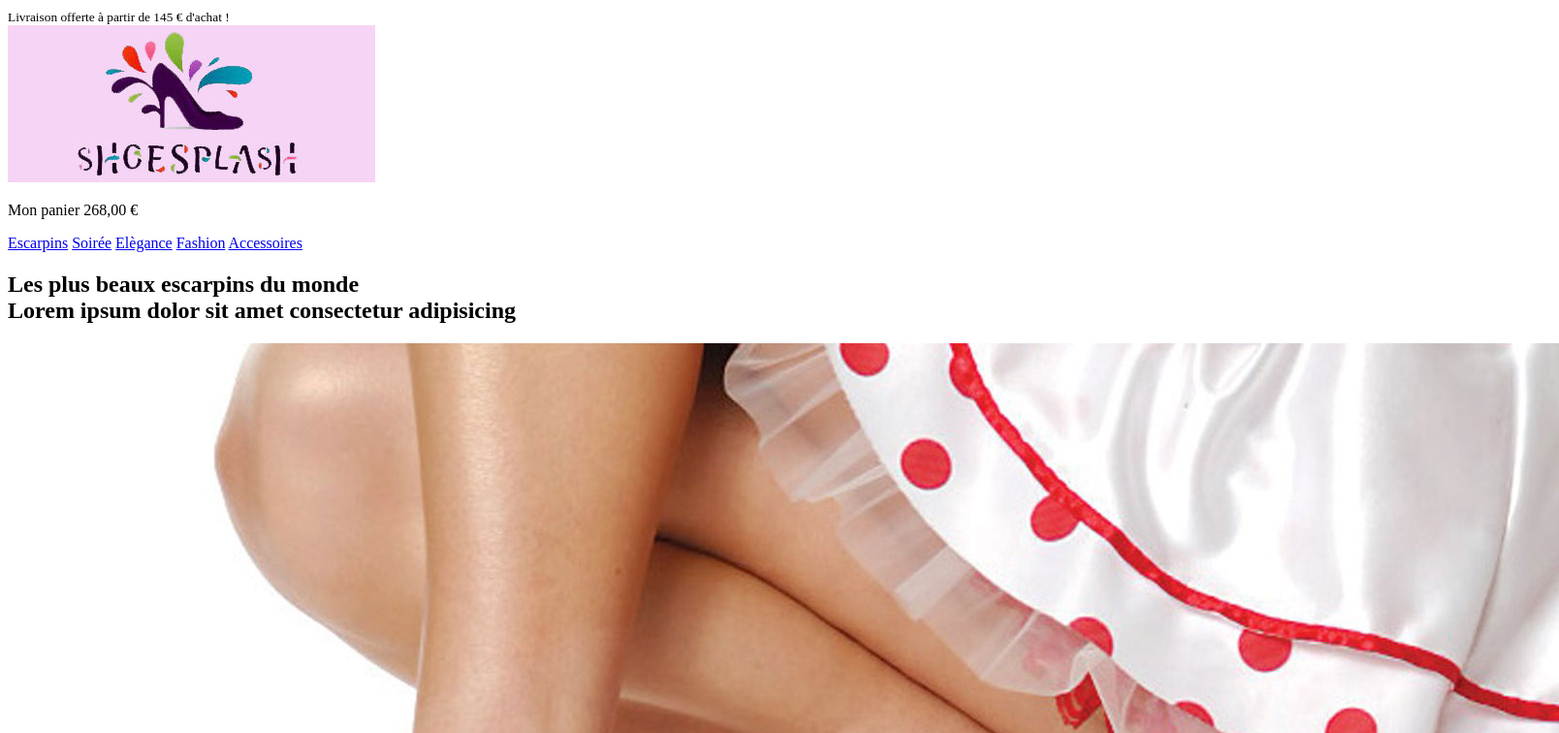
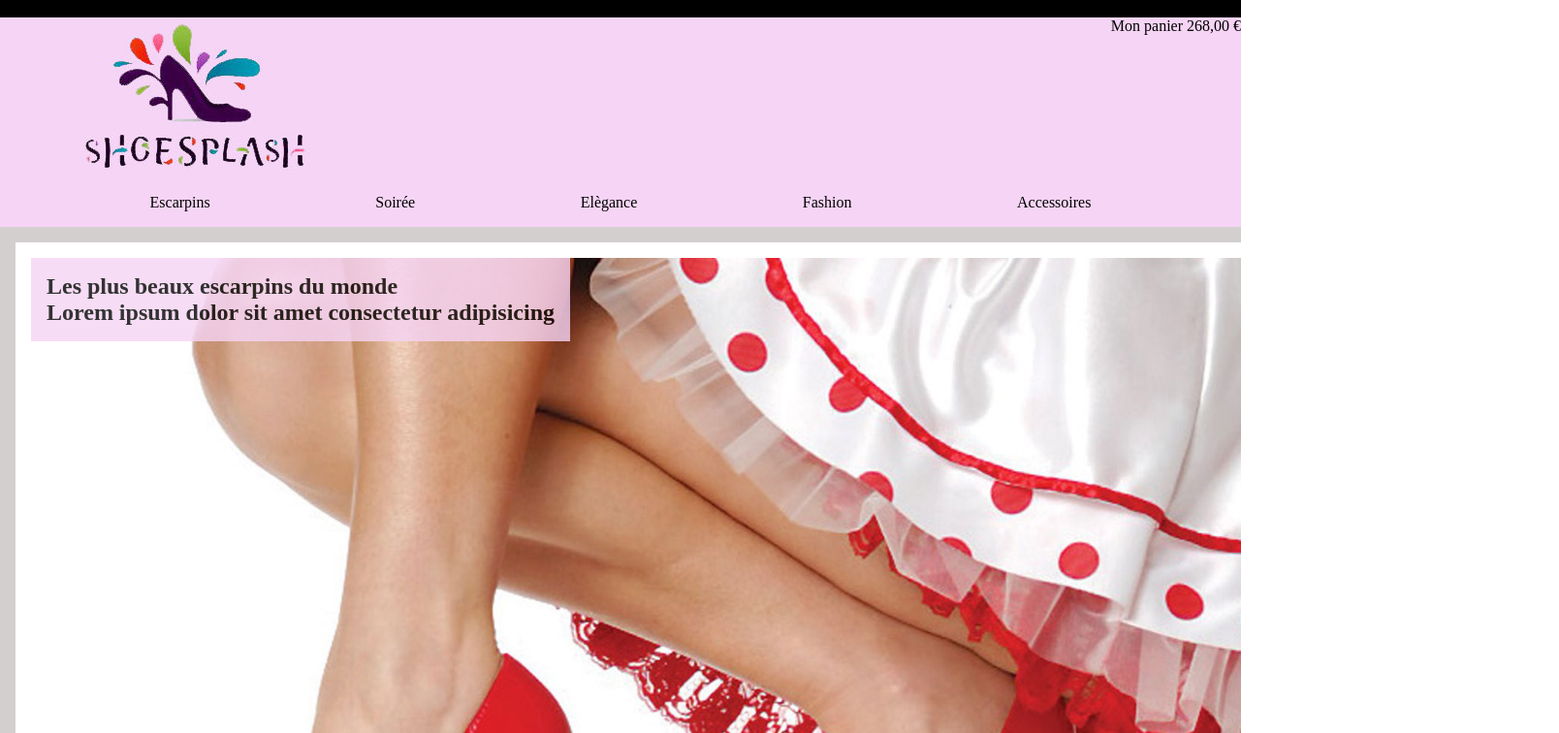
Before and after one commit to ridah00/shoesplash, a plain HTML site: page index.html in a window 1280 px wide. Shown: the top 756 px of the page at 97% size, 1608 px wide, since content can reach past the window. Drawn offline with Linux system fonts and the light colour scheme.

Commit message:
question_1

```diff
--- a/css/style.css
+++ b/css/style.css
@@ -0,0 +1,105 @@
+*{
+    margin: 0;
+    padding: 0;
+}
+body{
+    display: flex;
+    flex-direction: column;
+}
+.topbar{
+    background-color: black;
+}
+header{
+    background-color: #F6D4F5;
+}
+.left{
+    float: left;
+}
+.right{
+    float: right;
+}
+
+#slider{
+    position: relative;
+    padding: 1rem;
+}
+#slider img{
+    padding: 1rem;
+    background-color: white;
+    width: 100%;
+}
+#slider h2{
+    position: absolute;
+    padding: 1rem;
+    top: 2rem;
+    left:2rem;
+    background-color: #f6d4f5;
+    opacity: 0.8;
+    width: fit-content;
+}
+
+nav{
+    display: flex;
+    justify-content: space-evenly;
+}
+/* a:hover{
+    background-color: rgba(53,50,50);
+    color: white;
+    transition: 0.2s;
+} */
+nav a:hover{
+    background-color: rgba(53,50,50);
+    color: white;
+    transition: all 0.1s ease 0s;
+}
+a{
+    text-decoration: none;
+    color: black;
+    padding: 1rem;
+}
+main{
+    background-color: rgb(212, 207, 207);
+    display: flex;
+    align-content: center;
+    align-items: center;
+    flex-direction: column;
+
+}
+#select{
+    background-color: white;
+}
+section{
+    display: flex;
+    gap: 2rem;
+}
+.escarpin{
+    display: flex;
+    flex-direction: column;
+}
+#news article{
+    padding: 2rem;
+    background-color:white;
+}
+#info article{
+    padding: 1rem;
+}
+#info {
+    background-color: #ac8aaa;
+    display: flex;
+    justify-content: space-evenly;
+    gap: 2rem;
+}
+#bottombar{
+    background-color: #F6D4F5;
+    display: flex;
+    justify-content: space-around;
+}
+#bottombar article{
+    display: flex;
+    flex-direction: column;
+    align-items: center;
+}
+li{
+    list-style-type: none;
+    text-align: center;
+}
--- a/index.html
+++ b/index.html
@@ -2,6 +2,7 @@
 <html>
 <head>
 	<meta charset="utf-8">
+	<link rel="stylesheet" href="css/style.css" href="css/normalize.css">
 	<title>Shoesplash</title>
 	</head>
 <body>
```
